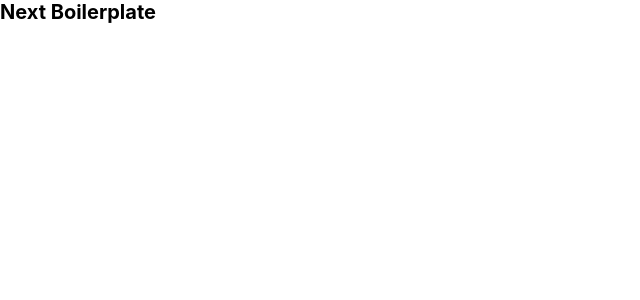
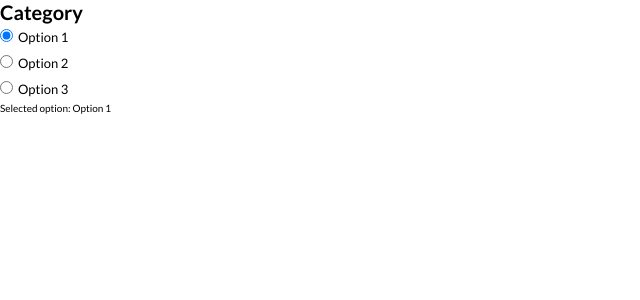
Before and after one commit to talitastravassos/bolao-oscar-2023, a Next.js app: page / in a window 1280 px wide. Shown: the top 300 px of the page, without its empty margins (0-640 px from the left). Built offline with nearby package versions, Linux system fonts and the light colour scheme.

Commit message:
ADD: category component

```diff
--- /dev/null
+++ b/src/components/Category/Options.tsx
@@ -0,0 +1,32 @@
+import React from "react";
+import { OptionsStyled } from "./styles";
+
+type OptionsProps = {
+  options: string[];
+  selectedOption: string;
+  onOptionSelected: (option: string) => void;
+};
+
+const Options: React.FC<OptionsProps> = ({
+  options,
+  selectedOption,
+  onOptionSelected,
+}) => {
+  return (
+    <OptionsStyled>
+      {options.map((option) => (
+        <label key={option}>
+          <input
+            type="radio"
+            value={option}
+            checked={selectedOption === option}
+            onChange={(e) => onOptionSelected(e.target.value)}
+          />
+          {option}
+        </label>
+      ))}
+    </OptionsStyled>
+  );
+};
+
+export default Options;
--- /dev/null
+++ b/src/components/Category/index.tsx
@@ -0,0 +1,31 @@
+import { useState } from "react";
+import Options from "./Options";
+import { CategoryStyled } from "./styles";
+
+type CategoryProps = {
+  name: string;
+  options: string[];
+  onOptionSelected: (option: string) => void;
+};
+
+const Category = ({ name, options, onOptionSelected }: CategoryProps) => {
+  const [selectedOption, setSelectedOption] = useState(options[0]);
+
+  const handleOptionSelected = (option: string) => {
+    setSelectedOption(option);
+  };
+
+  return (
+    <CategoryStyled>
+      <h3>{name}</h3>
+      <Options
+        options={options}
+        selectedOption={selectedOption}
+        onOptionSelected={handleOptionSelected}
+      />
+      <p>Selected option: {selectedOption}</p>
+    </CategoryStyled>
+  );
+};
+
+export default Category;
--- /dev/null
+++ b/src/components/Category/styles.ts
@@ -0,0 +1,23 @@
+import styled from "styled-components";
+
+export const CategoryStyled = styled.div`
+  h3 {
+    font-size: 2rem;
+    font-weight: 700;
+  }
+`;
+
+export const OptionsStyled = styled.div`
+  display: flex;
+  flex-direction: column;
+
+  label {
+    font-size: 1.3rem;
+    margin: 5px 0;
+    font-weight: 400;
+
+    input {
+      margin-right: 5px;
+    }
+  }
+`;
--- a/src/pages/_app.tsx
+++ b/src/pages/_app.tsx
@@ -6,9 +6,17 @@
   return (
     <>
       <Head>
-        <title>Next Boilerplate</title>
+        <title>Bolão Oscar 2023</title>
         <link rel="shortcut icon" href="/img/icon-512.png" />
         <link rel="apple-touch-icon" href="/img/icon-512.png" />
+
+        <link rel="preconnect" href="https://fonts.googleapis.com" />
+        <link rel="preconnect" href="https://fonts.gstatic.com" />
+        <link
+          href="https://fonts.googleapis.com/css2?family=Lato:wght@300;400;700&display=swap"
+          rel="stylesheet"
+        />
+
         <meta
           name="description"
           content="a simple project starter to work wity Typescript, React, NextJS and Styled Components"
--- a/src/pages/index.tsx
+++ b/src/pages/index.tsx
@@ -1,8 +1,26 @@
-import { Main } from "components/Main";
+import Category from "components/Category";
 import { NextPage } from "next";
+import { useState } from "react";
+
+const options = ["Option 1", "Option 2", "Option 3"];
 
 const Home: NextPage = () => {
-  return <Main />;
+  const [selectedOption, setSelectedOption] = useState(options[0]);
+
+  const handleOptionSelected = (option: string) => {
+    setSelectedOption(option);
+  };
+
+  return (
+    <div>
+      <Category
+        options={options}
+        name="Category"
+        // selectedOption={selectedOption}
+        onOptionSelected={handleOptionSelected}
+      />
+    </div>
+  );
 };
 
 export default Home;
--- a/styles/global.ts
+++ b/styles/global.ts
@@ -16,7 +16,9 @@
   }
 
   body {
-    font-family: -apple-system, BlinkMacSystemFont, 'Segoe UI', Roboto, Oxygen, Ubuntu, Cantarell, 'Open Sans', 'Helvetica Neue', sans-serif
+    /* font-family: -apple-system, BlinkMacSystemFont, 'Segoe UI', Roboto, Oxygen, Ubuntu, Cantarell, 'Open Sans', 'Helvetica Neue', sans-serif */
+    font-family: 'Lato', sans-serif;
+
   }
 
 `;
```
Also changed, not shown: 2 other files (tests, documents, lock files or other folders).
